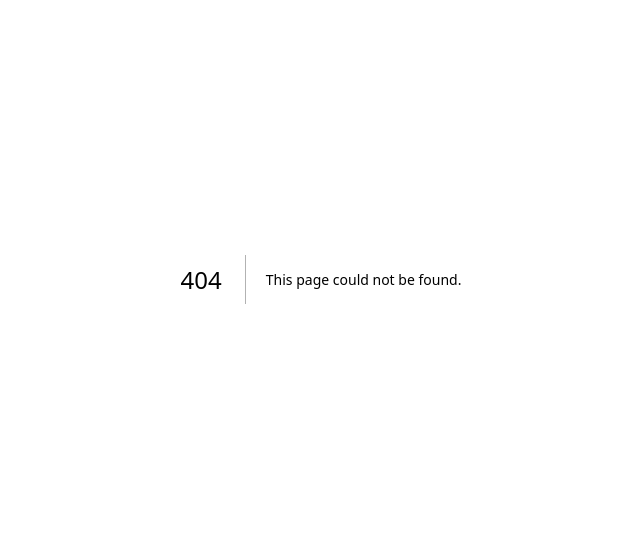
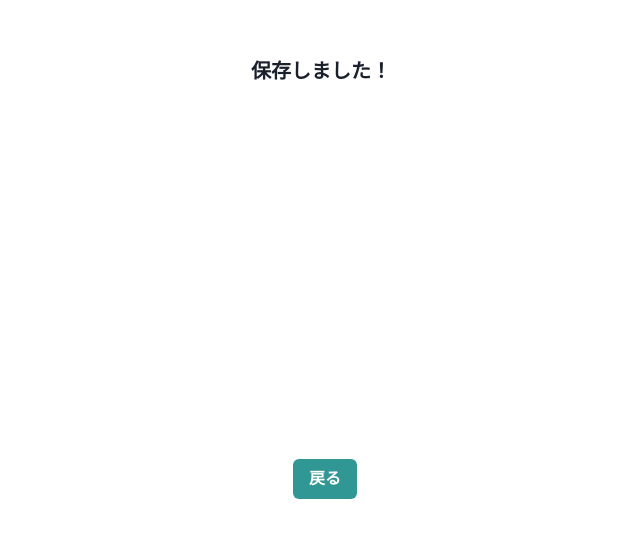
Before and after one commit to bootcamp-3-Team-A/logiapp, a Next.js app in the folder client/: page /logical_list in a window 1280 px wide. Before the commit this address had no page. Shown: the part 121-658 px from the top of the page, without its empty margins (319-959 px from the left). Built offline with nearby package versions, Linux system fonts and the light colour scheme.

Commit message:
feat:マンダラートの登録完了ページを作成した

```diff
--- /dev/null
+++ b/client/pages/logical_list.tsx
@@ -0,0 +1,25 @@
+import { Box, Button, ChakraProvider, Heading } from '@chakra-ui/react';
+import { useRouter } from 'next/router';
+
+const LogicalList = () => {
+  const router = useRouter();
+
+  const handleBackButton = () => {
+    router.push('/mandala');
+  };
+
+  return (
+    <ChakraProvider>
+      <Box display="grid" placeItems="center" height="100vh">
+        <Heading as="h2" size="md" mb="4">
+          保存しました！
+        </Heading>
+        <Button flex="1" colorScheme="teal" onClick={handleBackButton} ml="2">
+          戻る
+        </Button>
+      </Box>
+    </ChakraProvider>
+  );
+};
+
+export default LogicalList;
```
